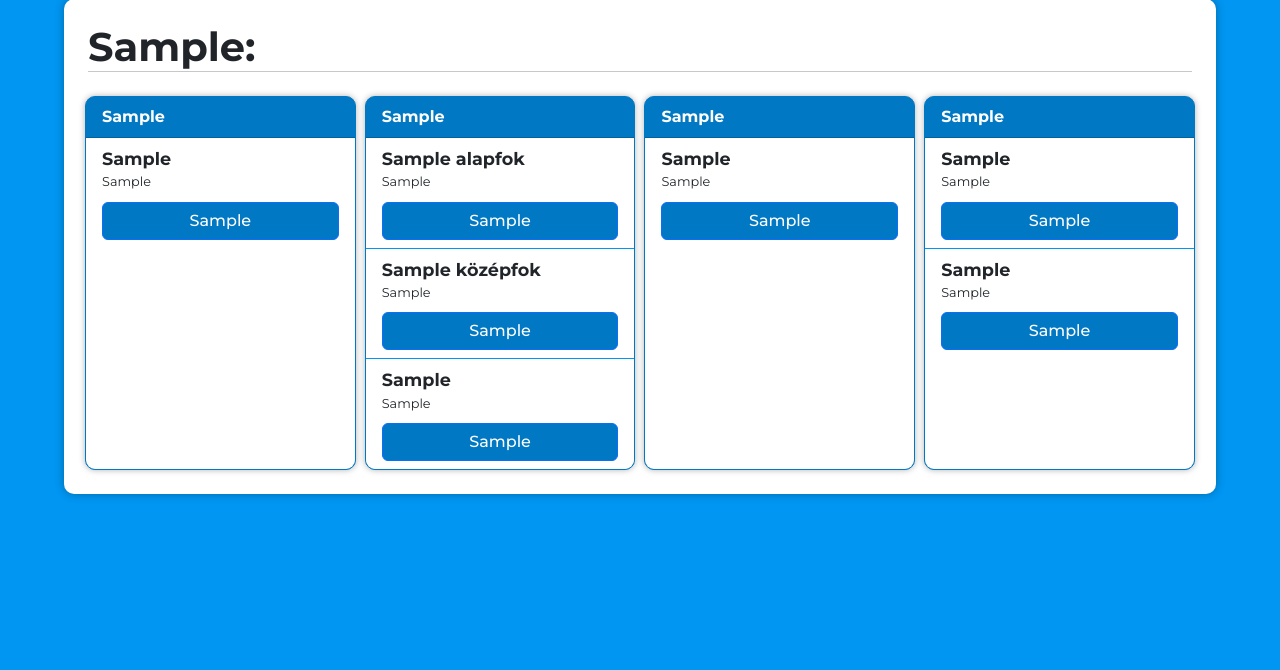
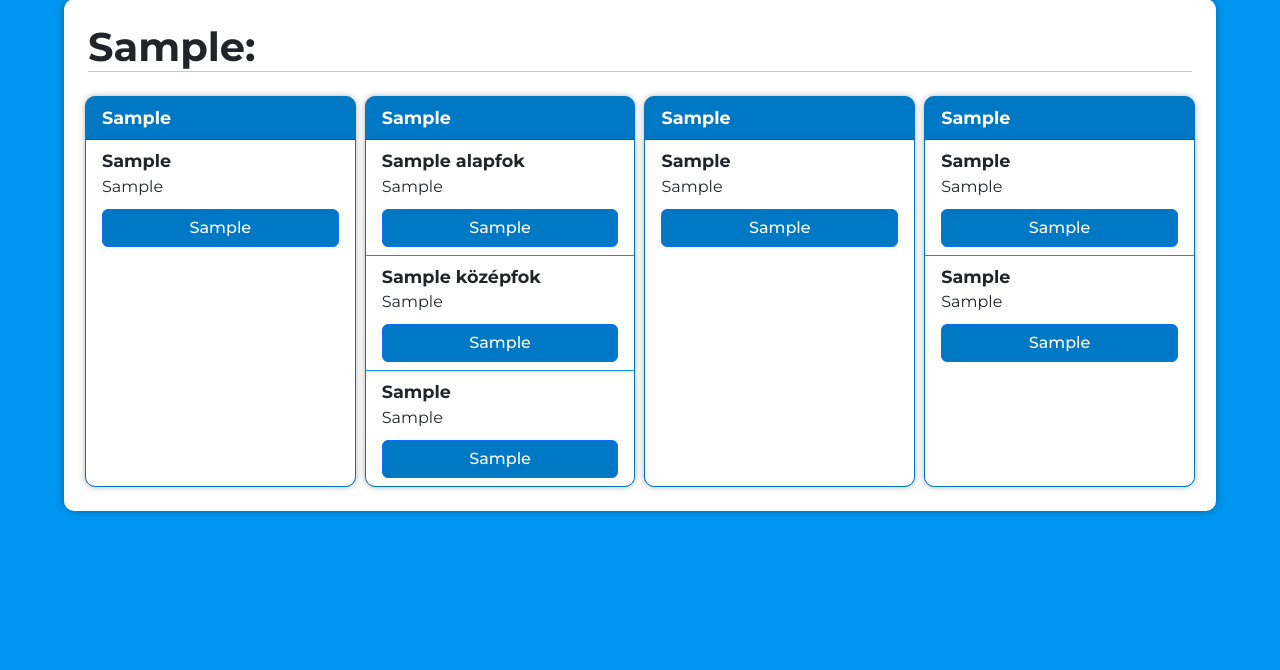
Before and after one commit to xKeiro/Evangelion, a Python web app: template templates/tests.jinja2 in a window 1280 px wide. Shown: the part 89-759 px from the top of the page. Run offline with Jinja, Linux system fonts and the light colour scheme; the template is opened without the code that fills it: most values are stand-ins (such as "Sample title", 1, 10 or a date in 2020).

Commit message:
Font size increase and design improvements

```diff
--- a/static/css/tests.css
+++ b/static/css/tests.css
@@ -35,6 +35,7 @@ hr{
     background-color: #0078c3;
     color: white;
     font-weight: bold;
+    font-size: 1.1rem;
 
 }
 
@@ -48,13 +49,14 @@ hr{
     flex-direction: column;
 }
 
+
 .test-title {
-    font-size: 1.1em;
+    font-size: 1.1rem;
 }
 
 .test-description {
     margin: 0;
-    font-size: 0.8em;
+    font-size: 1rem;
 }
 
 .test-button-container {
@@ -69,6 +71,7 @@ hr{
     text-align: center;
     color: white;
     text-decoration: none;
+    font-weight: 500;
 }
 .test-list-item{
     border-bottom: #0096f2 solid 1px;
```
